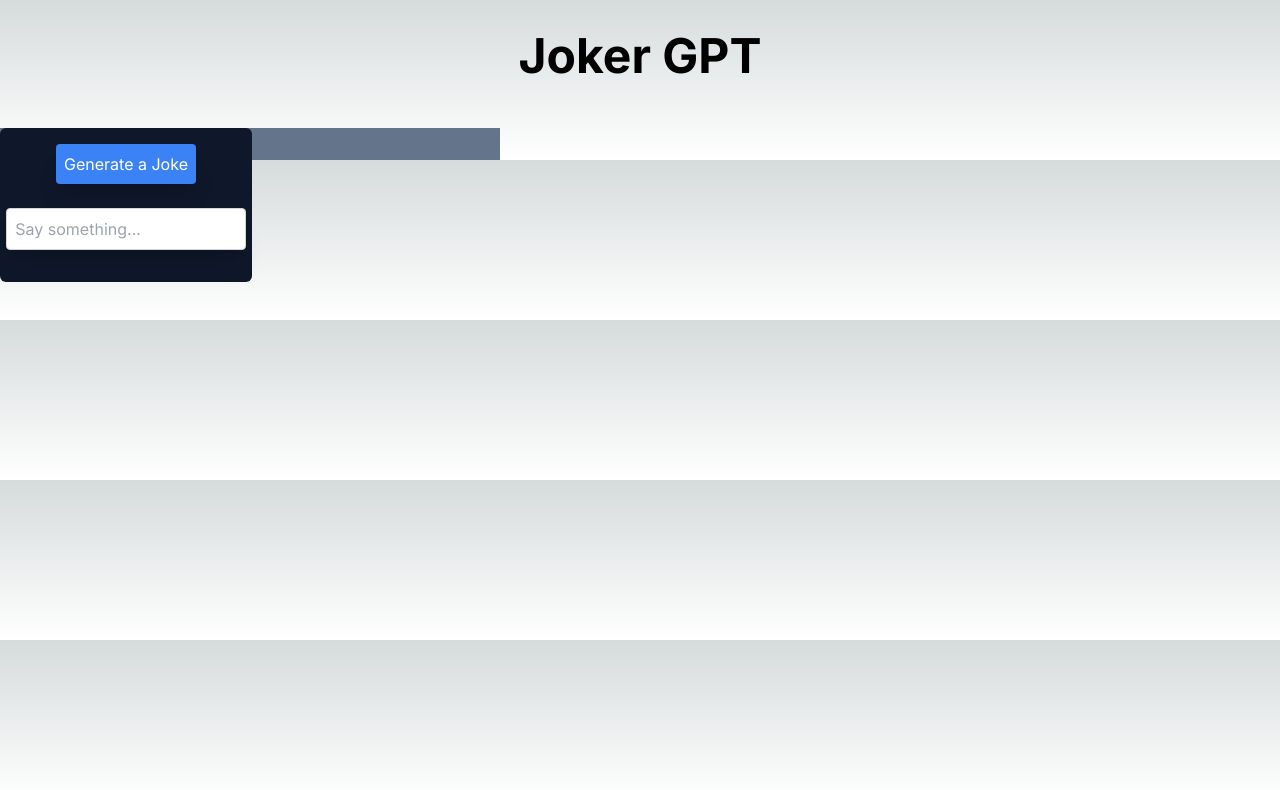
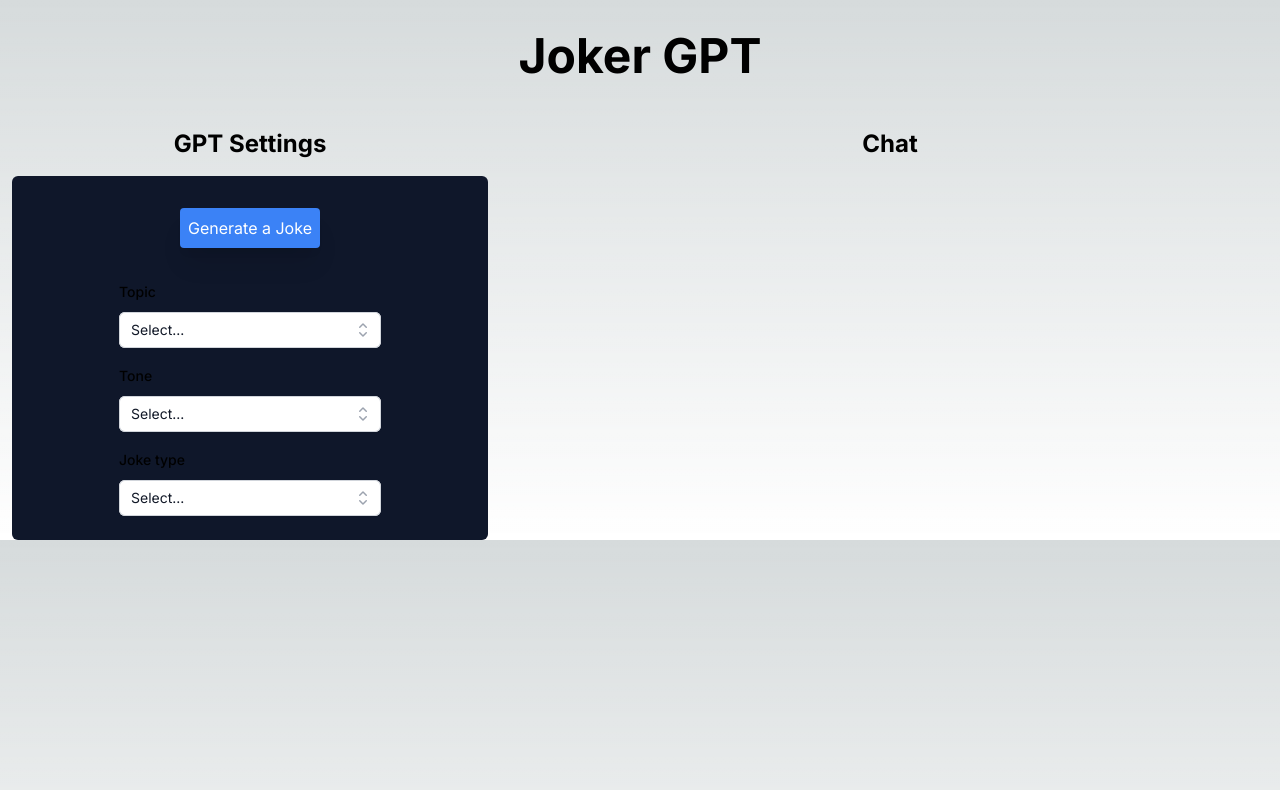
Before and after one commit to Encode-AI-Q1-2024-Team7/project-2-joke-gpt, a Next.js app: page / in a window 1280 px wide. Shown: the top 790 px of the page. Built offline with nearby package versions, Linux system fonts and the light colour scheme.

Commit message:
setup layout ui

```diff
--- a/app/page.tsx
+++ b/app/page.tsx
@@ -1,9 +1,41 @@
 'use client';
 
+import DropDownBox from '@/components/ui/dropdown';
 import { useChat } from 'ai/react';
-import { useEffect, useRef } from 'react';
+import { useEffect, useRef, useState } from 'react';
+import { Option } from '@/components/ui/dropdown';
+
+const Topics: Option[] = [
+  { id: 0, name: 'Select...' },
+  { id: 1, name: 'People' },
+  { id: 2, name: 'Jobs' },
+  { id: 3, name: 'SciFi' },
+  { id: 4, name: 'Animals' },
+  // More topics...
+];
+
+const Tones: Option[] = [
+  { id: 0, name: 'Select...' },
+  { id: 1, name: 'Witty' },
+  { id: 2, name: 'Boring' },
+  { id: 3, name: 'Dark' },
+  { id: 4, name: 'Rushed' },
+  // More tones...
+];
+
+const Types: Option[] = [
+  { id: 0, name: 'Select...' },
+  { id: 1, name: 'Story' },
+  { id: 2, name: 'Knock Knock' },
+  { id: 3, name: 'Poetic' },
+  { id: 4, name: 'Country' },
+  // More types...
+];
 
 export default function Chat() {
+  const [selectedTopic, setSelectedTopic] = useState(Topics[0]);
+  const [selectedTone, setSelectedTone] = useState(Tones[0]);
+  const [selectedType, setSelectedType] = useState(Types[0]);
   const {
     messages,
     input,
@@ -28,8 +60,9 @@ export default function Chat() {
         Joker GPT
       </header>
       <div className='flex min-w-lg'>
-        <div className='bg-slate-500 relative w-[500px]'>
-          <div className='fixed bg-slate-900 rounded-md'>
+        <div className='relative min-w-[500px]'>
+          <h2 className='text-2xl font-bold text-center mb-4'>GPT Settings</h2>
+          <div className='sticky top-36 bg-slate-900 rounded-md mx-3 py-4'>
             <div className='flex flex-col justify-center mb-2 items-center p-4'>
               <button
                 className='bg-blue-500 p-2 text-white rounded shadow-xl'
@@ -41,7 +74,31 @@ export default function Chat() {
                 Generate a Joke
               </button>
             </div>
-            <form onSubmit={handleSubmit} className='flex justify-center'>
+            <div className='flex justify-center py-2'>
+              <DropDownBox
+                state={selectedTopic}
+                setState={setSelectedTopic}
+                title='topic'
+                options={Topics}
+              />
+            </div>
+            <div className='flex justify-center py-2'>
+              <DropDownBox
+                state={selectedTone}
+                setState={setSelectedTone}
+                title='tone'
+                options={Tones}
+              />
+            </div>
+            <div className='flex justify-center py-2'>
+              <DropDownBox
+                state={selectedType}
+                setState={setSelectedType}
+                title='joke type'
+                options={Tones}
+              />
+            </div>
+            {/* <form onSubmit={handleSubmit} className='flex justify-center'>
               <input
                 className='w-[95%] p-2 mb-8 border border-gray-300 rounded shadow-xl text-black'
                 disabled={isLoading}
@@ -49,10 +106,11 @@ export default function Chat() {
                 placeholder='Say something...'
                 onChange={handleInputChange}
               />
-            </form>
+            </form> */}
           </div>
         </div>
         <div className='flex flex-col w-full h-5/6 min-w-96 max-w-xl mx-auto'>
+          <h2 className='text-2xl font-bold text-center mb-4'>Chat</h2>
           <div className='overflow-auto mb-8 w-full' ref={messagesContainerRef}>
             {messages.map((m) => (
               <div
--- /dev/null
+++ b/components/ui/dropdown.tsx
@@ -0,0 +1,103 @@
+import { useState } from 'react';
+import { CheckIcon, ChevronUpDownIcon } from '@heroicons/react/20/solid';
+import { Combobox } from '@headlessui/react';
+
+export interface Option {
+  id: number;
+  name: string;
+}
+
+interface DropDownBoxProps {
+  state: { id: number; name: string };
+  setState: (state: Option) => void;
+  title: string;
+  options: Option[];
+  className?: string;
+}
+
+function classNames(...classes: (string | boolean)[]) {
+  return classes.filter(Boolean).join(' ');
+}
+
+export default function DropDownBox({
+  state,
+  setState,
+  title,
+  options,
+  className,
+}: DropDownBoxProps) {
+  const [query, setQuery] = useState('');
+  //   const [selectedTopic, setSelectedTopic] = useState(null);
+
+  // take first letter and capitalize
+  const sectionTitle = title.charAt(0).toUpperCase() + title.slice(1);
+
+  const filteredPeople =
+    query === ''
+      ? options
+      : options.filter((option) => {
+          return option.name.toLowerCase().includes(query.toLowerCase());
+        });
+
+  return (
+    <Combobox as='div' value={state} onChange={setState}>
+      <Combobox.Label className='block text-sm font-medium leading-6 text-white-900'>
+        {sectionTitle}
+      </Combobox.Label>
+      <div className='relative mt-2'>
+        <Combobox.Input
+          className='w-full rounded-md border-0 bg-white py-1.5 pl-3 pr-10 text-gray-900 shadow-sm ring-1 ring-inset ring-gray-300 focus:ring-2 focus:ring-inset focus:ring-indigo-600 sm:text-sm sm:leading-6'
+          onChange={(event) => setQuery(event.target.value)}
+          displayValue={(option: Option) => option?.name}
+        />
+        <Combobox.Button className='absolute inset-y-0 right-0 flex items-center rounded-r-md px-2 focus:outline-none'>
+          <ChevronUpDownIcon
+            className='h-5 w-5 text-gray-400'
+            aria-hidden='true'
+          />
+        </Combobox.Button>
+
+        {filteredPeople.length > 0 && (
+          <Combobox.Options className='absolute z-10 mt-1 max-h-60 w-full overflow-auto rounded-md bg-white py-1 text-base shadow-lg ring-1 ring-black ring-opacity-5 focus:outline-none sm:text-sm'>
+            {filteredPeople.map((option) => (
+              <Combobox.Option
+                key={option.id}
+                value={option}
+                className={({ active }) =>
+                  classNames(
+                    'relative cursor-default select-none py-2 pl-3 pr-9',
+                    active ? 'bg-indigo-600 text-white' : 'text-gray-900'
+                  )
+                }
+              >
+                {({ active, selected }) => (
+                  <>
+                    <span
+                      className={classNames(
+                        'block truncate',
+                        selected && 'font-semibold'
+                      )}
+                    >
+                      {option.name}
+                    </span>
+
+                    {selected && (
+                      <span
+                        className={classNames(
+                          'absolute inset-y-0 right-0 flex items-center pr-4',
+                          active ? 'text-white' : 'text-indigo-600'
+                        )}
+                      >
+                        <CheckIcon className='h-5 w-5' aria-hidden='true' />
+                      </span>
+                    )}
+                  </>
+                )}
+              </Combobox.Option>
+            ))}
+          </Combobox.Options>
+        )}
+      </div>
+    </Combobox>
+  );
+}
--- a/package.json
+++ b/package.json
@@ -9,6 +9,9 @@
     "lint": "next lint"
   },
   "dependencies": {
+    "@headlessui/react": "^1.7.18",
+    "@heroicons/react": "^2.1.3",
+    "@tailwindcss/forms": "^0.5.7",
     "ai": "^3.0.16",
     "next": "14.1.4",
     "openai": "^4.30.0",
--- a/tailwind.config.ts
+++ b/tailwind.config.ts
@@ -15,6 +15,8 @@ const config: Config = {
       },
     },
   },
-  plugins: [],
+  plugins: [
+    require('@tailwindcss/forms'),
+  ],
 };
 export default config;
```
Also changed, not shown: 1 other file (tests, documents, lock files or other folders).
